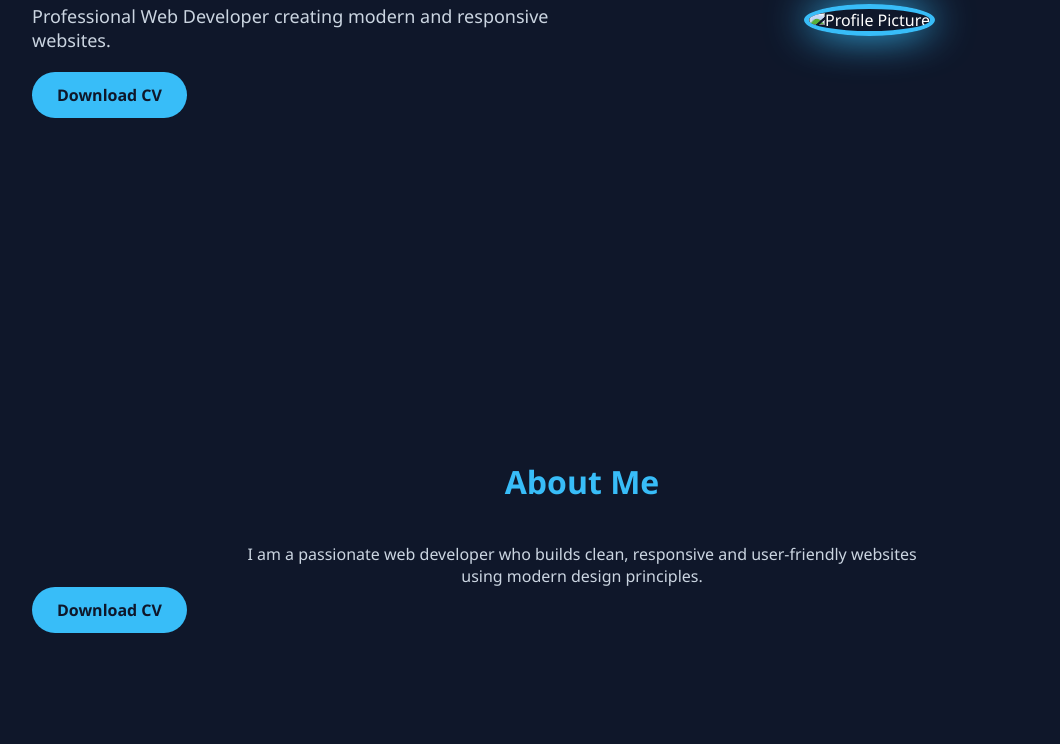
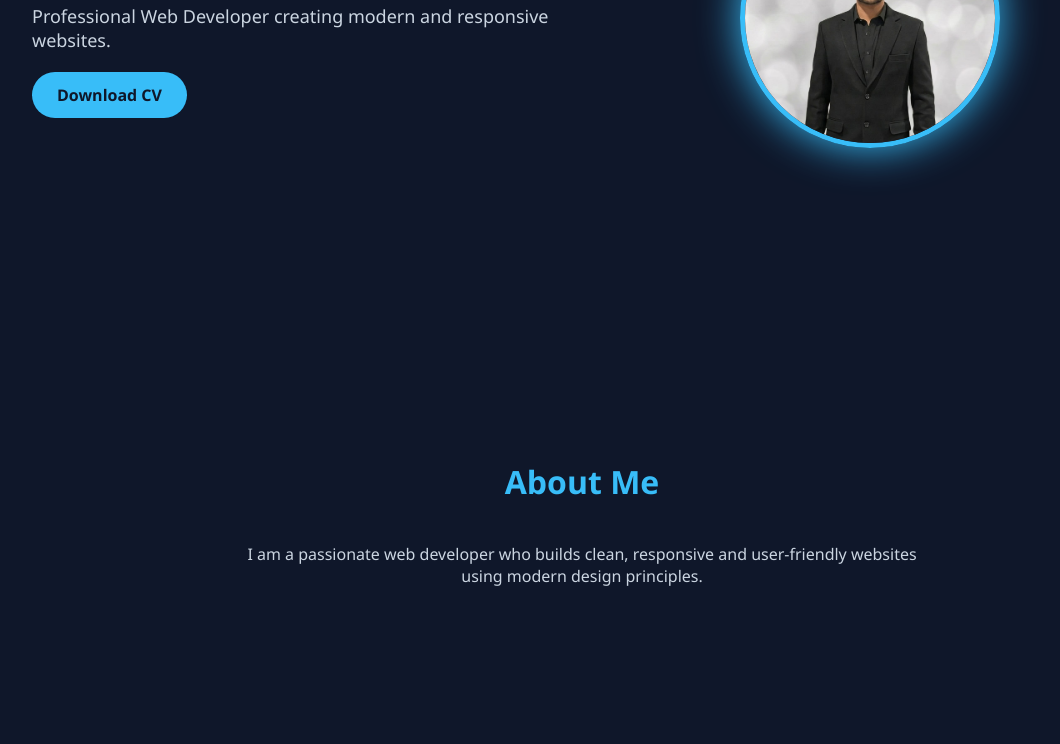
Before and after one commit to Haider-Ali-47/My-Portfolio-Web, a plain HTML site: page index.html in a window 1280 px wide. Shown: the part 413-1157 px from the top of the page, without its empty margins (58-1118 px from the left). Drawn offline with Linux system fonts and the light colour scheme.

Commit message:
Update index.html

```diff
--- a/index.html
+++ b/index.html
@@ -280,7 +280,7 @@ footer {
 </div>
 
 <div class="profile">
-<img src="image.jpg" alt="Profile Picture">
+<img src="Image1.jpg" alt="Profile Picture">
 </div>
 
 </div>
@@ -292,8 +292,6 @@ footer {
 <p class="about">
 I am a passionate web developer who builds clean, responsive and user-friendly websites using modern design principles.
 </p>
-<!-- CV Button also under about, as per request -->
-<a href="link_here" class="btn" target="_blank">Download CV</a>
 </div>
 </section>
 
```
